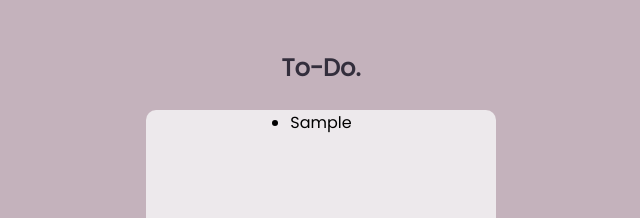
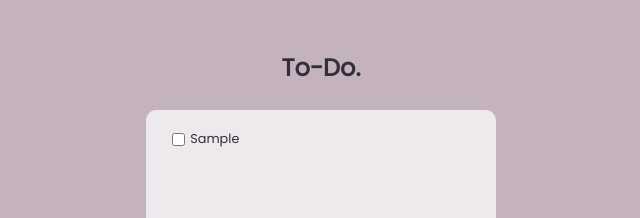
Before and after one commit to nuccaa99/to-do-listv2, a React (Create React App) app: page / in a window 1280 px wide. Both pictures are taken after typing "Sample" into the empty fields and a click on the button "add task.". Shown: the top 218 px of the page, without its empty margins (319-959 px from the left). Built offline with nearby package versions, Linux system fonts and the light colour scheme.

Commit message:
added checkbox to each task

```diff
--- a/src/components/List.js
+++ b/src/components/List.js
@@ -5,7 +5,11 @@ const List = ({ taskList }) => {
         <ul className="list">
             {taskList.map((task) => {
                 return (
-                    <li key={taskList.indexOf(task)}>{task}</li>)
+                    <li key={taskList.indexOf(task)}>
+                        <input type="checkbox" value="task" className="task--checkbox"></input>
+                        <label htmlFor="task" className="task">{task}</label>
+                    </li>
+                )
             })}
         </ul>
     )
--- a/src/style.css
+++ b/src/style.css
@@ -73,5 +73,24 @@ header {
 }
 
 .list--input:focus {
-   outline: none;
+    outline: none;
 }
+
+.list {
+    width: 85%;
+    padding: 20px 5px;
+    list-style: none;
+    font-size: 0.8em;
+}
+
+.list li {
+    color: var(--main-dark-color);
+    display: flex;
+    flex-direction: row;
+    align-items: center;
+    gap: 5px;
+}
+
+.task--checkbox:checked+.task {
+    text-decoration: line-through;
+}
```
